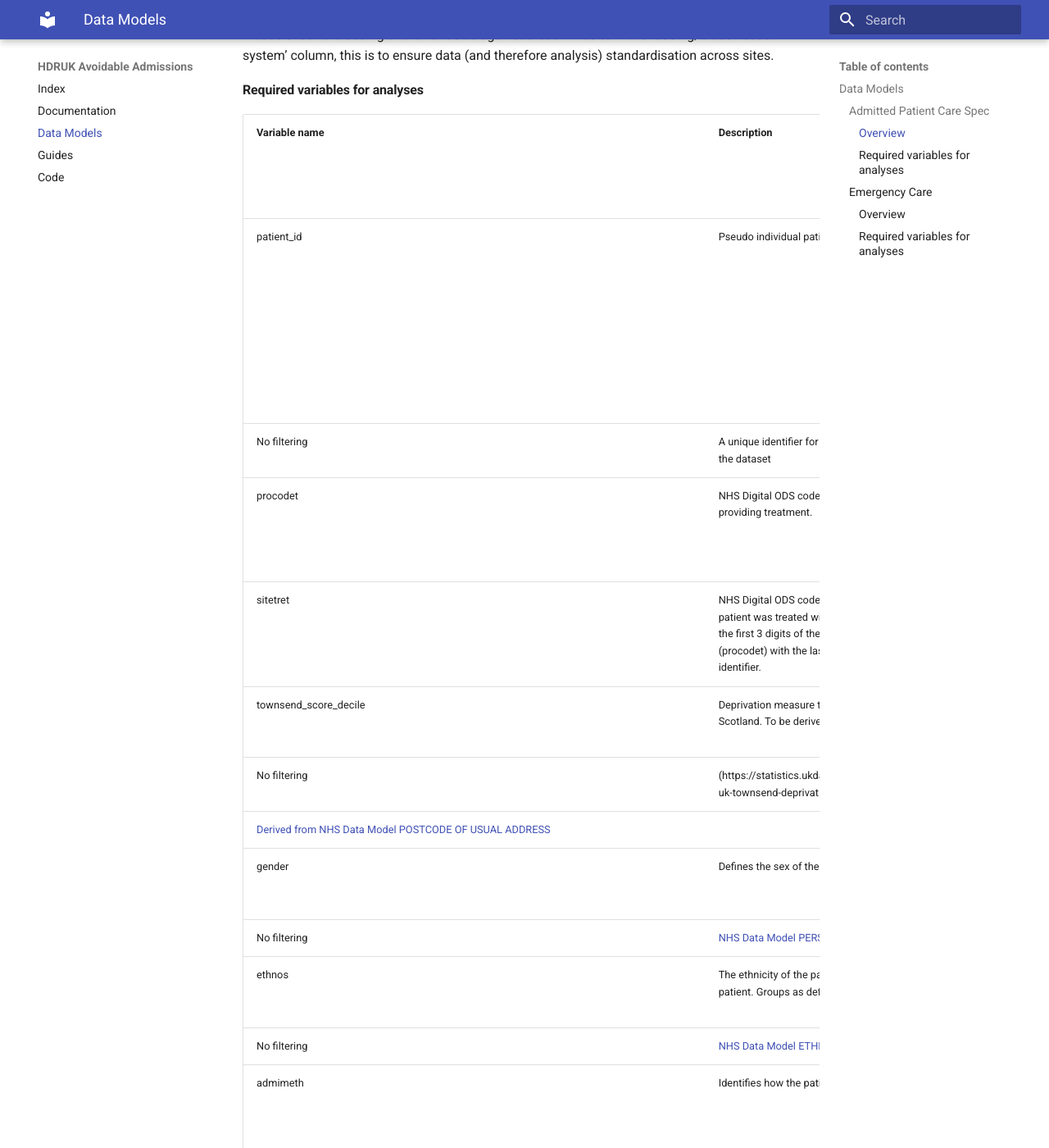
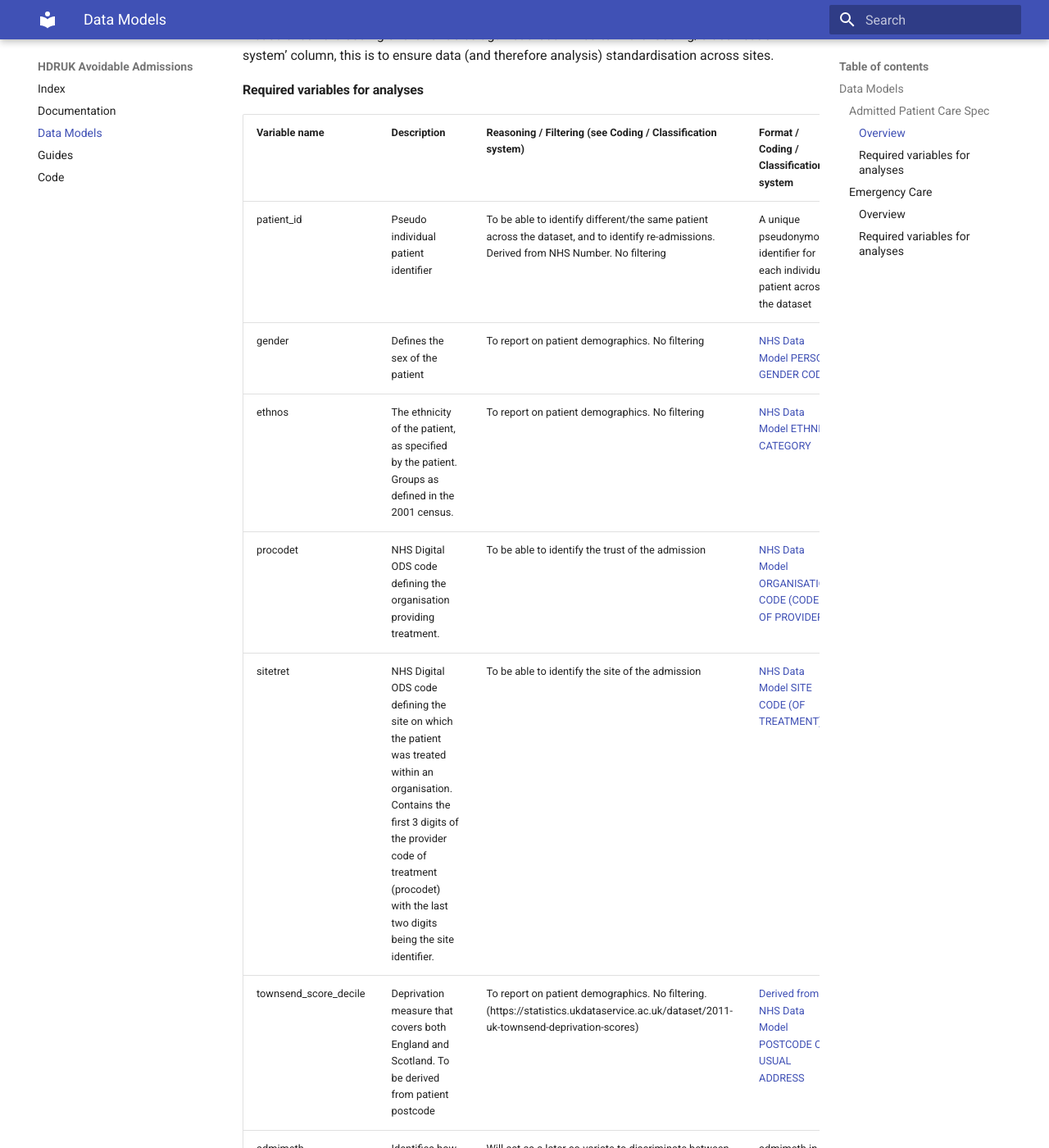
Before and after one commit to MattStammers/hdruk_avoidable_admissions_collaboration_docs, an MkDocs documentation site: the page built from docs/data_models.md, in a window 1280 px wide and 1400 px high, scrolled down 514 px. Shown: the whole window at 82% size. Built offline with MkDocs 1.6.1 and Material for MkDocs 9.7.7, drawn with Linux system fonts in a browser that asks for light colours; some of the changed text lies outside the part shown.

Commit message:
updated data models

```diff
--- a/docs/data_models.md
+++ b/docs/data_models.md
@@ -16,49 +16,26 @@
 
 |Variable name|Description|Reasoning / Filtering (see Coding / Classification system)|Format / Coding / Classification system|
 |:----|:----|:----|:----|
-|patient_id|Pseudo individual patient identifier|To be able to identify different/the same patient across the dataset, and to identify re-admissions. Likely derived from NHS Number / CHI.|
-|No filtering|A unique identifier for each individual patient across the dataset|
+|patient_id|Pseudo individual patient identifier|To be able to identify different/the same patient across the dataset, and to identify re-admissions. Derived from NHS Number. No filtering| A unique pseudonymous identifier for each individual patient across the dataset|
+gender|Defines the sex of the patient|To report on patient demographics. No filtering| [NHS Data Model PERSON GENDER CODE](https://www.datadictionary.nhs.uk/data_elements/person_gender_code_current.html)|
+|ethnos|The ethnicity of the patient, as specified by the patient. Groups as defined in the 2001 census.|To report on patient demographics. No filtering | [NHS Data Model ETHNIC CATEGORY](https://www.datadictionary.nhs.uk/data_elements/ethnic_category.html)|
 |procodet|NHS Digital ODS code defining the organisation providing treatment.|To be able to identify the trust of the admission|[NHS Data Model ORGANISATION CODE (CODE OF PROVIDER)](https://www.datadictionary.nhs.uk/data_elements/organisation_code__code_of_provider_.html)|
 |sitetret|NHS Digital ODS code defining the site on which the patient was treated within an organisation. Contains the first 3 digits of the provider code of treatment (procodet) with the last two digits being the site identifier.|To be able to identify the site of the admission|[NHS Data Model SITE CODE (OF TREATMENT)](https://www.datadictionary.nhs.uk/data_elements/site_code__of_treatment_.html)|
-|townsend_score_decile|Deprivation measure that covers both England and Scotland. To be derived from patient postcode|To report on patient demographics.|
-|No filtering|(https://statistics.ukdataservice.ac.uk/dataset/2011-uk-townsend-deprivation-scores)|
-|[Derived from NHS Data Model POSTCODE OF USUAL ADDRESS](https://www.datadictionary.nhs.uk/data_elements/postcode_of_usual_address.html)|
-|gender|Defines the sex of the patient|To report on patient demographics.|
-|No filtering|[NHS Data Model PERSON GENDER CODE](https://www.datadictionary.nhs.uk/data_elements/person_gender_code_current.html)|
-|ethnos|The ethnicity of the patient, as specified by the patient. Groups as defined in the 2001 census.|To report on patient demographics.|
-|No filtering|[NHS Data Model ETHNIC CATEGORY](https://www.datadictionary.nhs.uk/data_elements/ethnic_category.html)|
-|admimeth|Identifies how the patient was admitted to hospital|Used to select only acute (emergency) admissions.|
-|admimeth in (21, 22,  23,  24,  25,  2A,  2B,  2C,  2D,  28)|[NHS Data Model ADMISSION METHOD CODE (HOSPITAL PROVIDER SPELL)](https://www.datadictionary.nhs.uk/data_elements/admission_method_code__hospital_provider_spell_.html)|
-|admisorc|Identifies where the patient was immediately prior to admission|Used to identify possible care home admissions.|
-|No filtering|[NHS Data Model SOURCE OF ADMISSION CODE (HOSPITAL PROVIDER SPELL)](https://www.datadictionary.nhs.uk/data_elements/admission_method_code__hospital_provider_spell_.html)|
-|admidate|The date the patient was admitted to hospital at the start of a hospital spell. |Start date of hospital spell, to limit the time period of interest.|
-|admidate on or after 2021-10-01 and also|
-|on or before 2022-09-30|[NHS Data Model START DATE (HOSPITAL PROVIDER SPELL)](https://www.datadictionary.nhs.uk/data_elements/source_of_admission_code__hospital_provider_spell_.html)|
-|admitime|The time the patient was admitted to hospital at the start of a hospital spell. hh:mm:ss format|Start time of hospital spell.|
-|No filtering|[NHS Data Model START TIME (HOSPITAL PROVIDER SPELL)](https://www.datadictionary.nhs.uk/data_elements/start_date__hospital_provider_spell_.html)|
-|disdest|Identifies where the patient was due to go on leaving hospital|Can be used to identify discharge to care homes.|
-|No filtering|[NHS Data Model DISCHARGE DESTINATION CODE (HOSPITAL PROVIDER SPELL](https://www.datadictionary.nhs.uk/data_elements/discharge_destination_code__hospital_provider_spell_.html)|
-|dismeth|Indicates the circumstances under which a patient left hospital|Used to identify deaths.|
-|No filtering|[NHS Data Model DISCHARGE METHOD CODE (HOSPITAL PROVIDER SPELL)](https://www.datadictionary.nhs.uk/data_elements/discharge_date__hospital_provider_spell_.html)|
-|length_of_stay|The length of stay of the patient admission. Calculated as the time between a patient's spell start date and spell end date.|No filtering|Derived from|
-|[NHS Data Model START DATE (HOSPITAL PROVIDER SPELL)(https://www.datadictionary.nhs.uk/data_elements/start_date__hospital_provider_spell_.html)|
-|and|
-|[NHS Data Model DISCHARGE DATE (HOSPITAL PROVIDER SPELL)](https://www.datadictionary.nhs.uk/data_elements/discharge_date__hospital_provider_spell_.html)|
+|townsend_score_decile|Deprivation measure that covers both England and Scotland. To be derived from patient postcode|To report on patient demographics. No filtering. (https://statistics.ukdataservice.ac.uk/dataset/2011-uk-townsend-deprivation-scores)| [Derived from NHS Data Model POSTCODE OF USUAL ADDRESS](https://www.datadictionary.nhs.uk/data_elements/postcode_of_usual_address.html)|
+|admimeth|Identifies how the patient was admitted to hospital|Will act as a later co-variate to discriminate between elective and emergency admissions.| admimeth in (21, 22,  23,  24,  25,  2A,  2B,  2C,  2D,  28)|[NHS Data Model ADMISSION METHOD CODE (HOSPITAL PROVIDER SPELL)](https://www.datadictionary.nhs.uk/data_elements/admission_method_code__hospital_provider_spell_.html)|
+|admisorc|Identifies where the patient was immediately prior to admission|Used to identify possible care home admissions. No filtering|[NHS Data Model SOURCE OF ADMISSION CODE (HOSPITAL PROVIDER SPELL)](https://www.datadictionary.nhs.uk/data_elements/admission_method_code__hospital_provider_spell_.html)|
+|admidate|The date the patient was admitted to hospital at the start of a hospital spell. |Start date of hospital spell, to limit the time period of interest.|admidate on or after 2021-10-01 and also on or before 2022-09-30|[NHS Data Model START DATE (HOSPITAL PROVIDER SPELL)](https://www.datadictionary.nhs.uk/data_elements/source_of_admission_code__hospital_provider_spell_.html)|
+|admitime|The time the patient was admitted to hospital at the start of a hospital spell. hh:mm:ss format|Start time of hospital spell. No filtering|[NHS Data Model START TIME (HOSPITAL PROVIDER SPELL)](https://www.datadictionary.nhs.uk/data_elements/start_date__hospital_provider_spell_.html)|
+|disdest|Identifies where the patient was due to go on leaving hospital|Can be used to identify discharge to care homes.No filtering|[NHS Data Model DISCHARGE DESTINATION CODE (HOSPITAL PROVIDER SPELL](https://www.datadictionary.nhs.uk/data_elements/discharge_destination_code__hospital_provider_spell_.html)|
+|dismeth|Indicates the circumstances under which a patient left hospital|Used to identify deaths. No filtering|[NHS Data Model DISCHARGE METHOD CODE (HOSPITAL PROVIDER SPELL)](https://www.datadictionary.nhs.uk/data_elements/discharge_date__hospital_provider_spell_.html)|
+|length_of_stay|The length of stay of the patient admission. Calculated as the time between a patient's spell start date and spell end date. No filtering|Derived from |[NHS Data Model START DATE (HOSPITAL PROVIDER SPELL)](https://www.datadictionary.nhs.uk/data_elements/start_date__hospital_provider_spell_.html) and [NHS Data Model DISCHARGE DATE (HOSPITAL PROVIDER SPELL)](https://www.datadictionary.nhs.uk/data_elements/discharge_date__hospital_provider_spell_.html)|
 |epiorder|The order of the episode within the current hospital provider spell. 1 indicates the first episode in the hospital provider spell, 2 the second, etc.|We wish diagnosis and procedure data from only the first episode of a spell (epiorder = 1). |[NHS Data Model EPISODE NUMBER](https://www.datadictionary.nhs.uk/data_elements/episode_number.html)|
-|admiage|Age on admission|To report on patient demographics and to limit to desired cohort.|
-|admiage equals or is greater than 18 years old|[NHS Data Model AGE ON ADMISSION](https://www.datadictionary.nhs.uk/data_elements/age_on_admission.html)|
-|diag_01|The primary diagnosis code recorded for the episode. The classification system in use is ICD-10.|Used to identify ambulatory care sensitive conditions. See epiorder.|
-|No filtering|[NHS Data Model PRIMARY DIAGNOSIS (ICD)](https://www.datadictionary.nhs.uk/data_elements/primary_diagnosis__icd_.html)|
-|Code required to be in contemporary ICD-10 coding standard.|
-|diag_NN|The secondary diagnosis codes recorded for the episode. The classification system in use is ICD-10.|Used to identify ambulatory care sensitive conditions.  See epiorder.|
-|May include up to 19 secondary diagnosis fields, from 02-20.|[NHS Data Model SECONDARY DIAGNOSIS (ICD)](https://www.datadictionary.nhs.uk/data_elements/secondary_diagnosis__icd_.html)|
-|Code required to be in contemporary ICD-10 coding standard.|
-|opertn_01|The main operative procedure code recorded for the episode. The classification system in use is OPCS-4.| See epiorder. No filtering|[NHS Data Model PRIMARY PROCEDURE (OPCS)](https://www.datadictionary.nhs.uk/data_elements/primary_procedure__opcs_.html)|
-|Codes required to be in contemporary OPCS-4 coding standard|
+|admiage|Age on admission|To report on patient demographics and to limit to desired cohort.Filter: Admiage equals or is greater than 18 years old|[NHS Data Model AGE ON ADMISSION](https://www.datadictionary.nhs.uk/data_elements/age_on_admission.html)|
+|diag_01|The primary diagnosis code recorded for the episode. The classification system in use is ICD-10.|Used to identify ambulatory care sensitive conditions. See epiorder. No filtering|[NHS Data Model PRIMARY DIAGNOSIS (ICD)](https://www.datadictionary.nhs.uk/data_elements/primary_diagnosis__icd_.html). Code required to be in contemporary ICD-10 coding standard.|
+|diag_NN|The secondary diagnosis codes recorded for the episode. The classification system in use is ICD-10.|Used to identify ambulatory care sensitive conditions.  See epiorder. May include up to 19 secondary diagnosis fields, from 02-20.|[NHS Data Model SECONDARY DIAGNOSIS (ICD)](https://www.datadictionary.nhs.uk/data_elements/secondary_diagnosis__icd_.html). Code required to be in contemporary ICD-10 coding standard.|
+|opertn_01|The main operative procedure code recorded for the episode. The classification system in use is OPCS-4.| See epiorder. No filtering|[NHS Data Model PRIMARY PROCEDURE (OPCS)](https://www.datadictionary.nhs.uk/data_elements/primary_procedure__opcs_.html). Codes required to be in contemporary OPCS-4 coding standard|
 |opdate_01|The date the primary operative procedure took place.| See epiorder. No filtering|[NHS Data Model PROCEDURE DATE](https://www.datadictionary.nhs.uk/data_elements/procedure_date.html)|
-|opertn_NN|Secondary procedure code| See epiorder. No filtering|
-|May include up to 23 secondary procedure fields, from 02-24.|[NHS Data Model PROCEDURE (OPCS)](https://www.datadictionary.nhs.uk/data_elements/procedure__opcs_.html)|
-|Codes required to be in contemporary OPCS-4 coding standard|
+|opertn_NN|Secondary procedure code| See epiorder. No filtering. May include up to 23 secondary procedure fields, from 02-24.|[NHS Data Model PROCEDURE (OPCS)](https://www.datadictionary.nhs.uk/data_elements/procedure__opcs_.html). Codes required to be in contemporary OPCS-4 coding standard|
 |opdate_NN|Secondary procedure date| See epiorder. No filtering|[NHS Data Model PROCEDURE DATE](https://www.datadictionary.nhs.uk/data_elements/procedure_date.html)|
 
 
```
Also changed, not shown: other parts of docs/data_models.md (+2 -5 lines).
